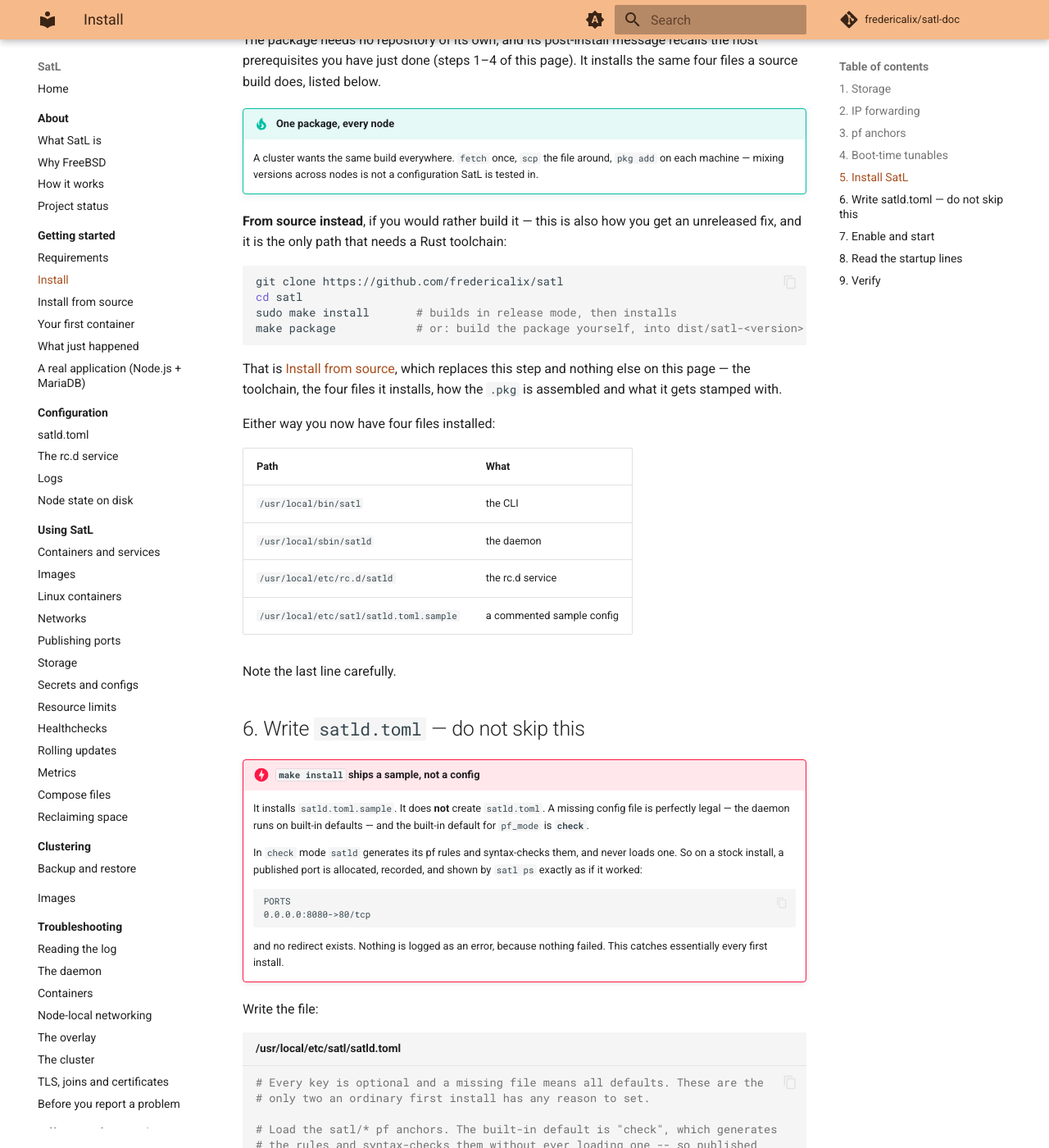
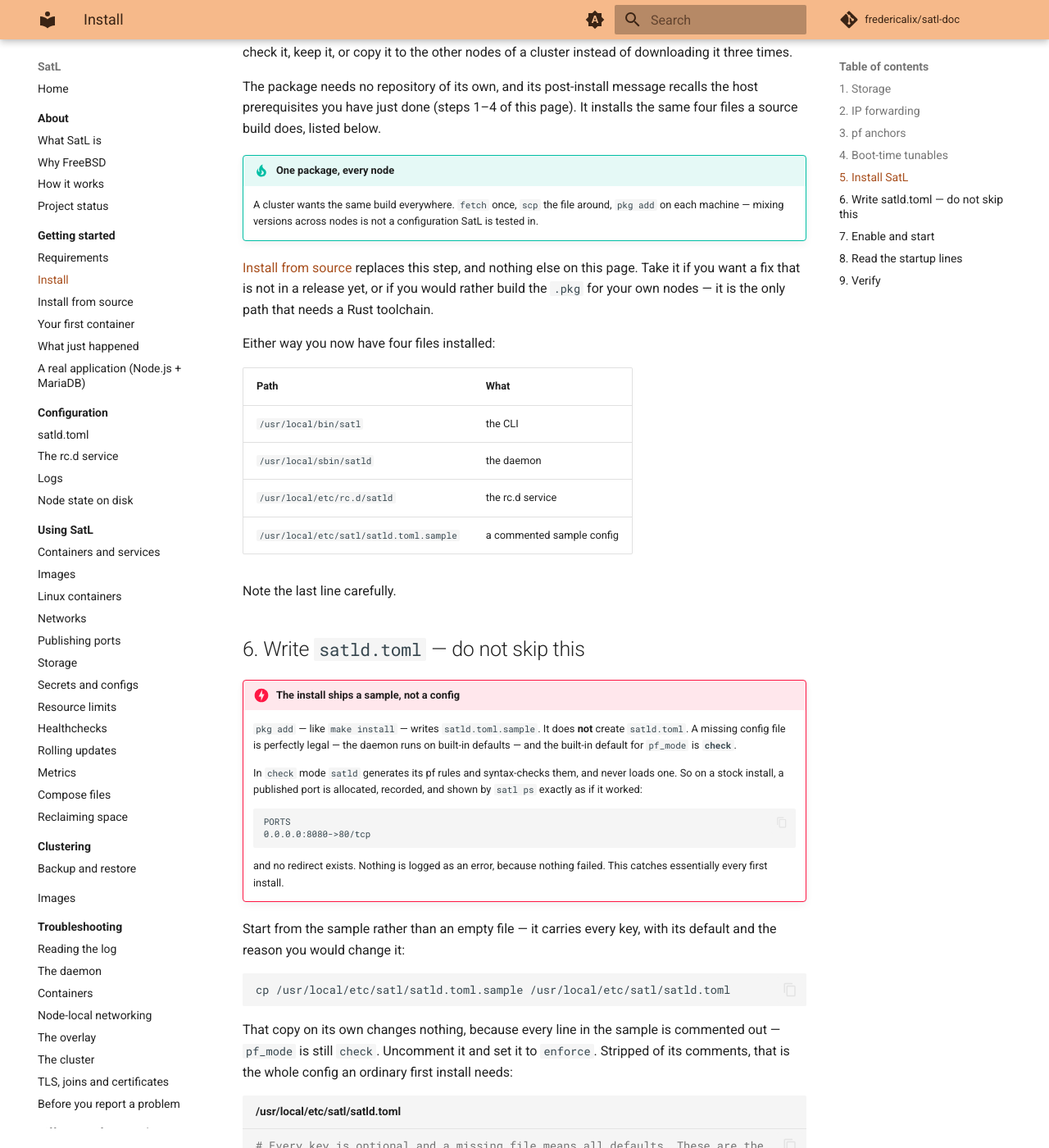
Before and after one commit to fredericalix/satl-doc, an MkDocs documentation site: the page built from docs/start/install.md, in a window 1280 px wide and 1400 px high, scrolled down 1955 px. Shown: the whole window at 82% size. Built offline with MkDocs 1.6.1 and Material for MkDocs 9.7.7, drawn with Linux system fonts in a browser that asks for light colours; comment, search, counter and statistics services are not loaded; some of the changed text lies outside the part shown.

Commit message:
Install: tee(1) instead of >>, and copy the sample into place
Three fixes to the install path, all found by reading it as an operator
who is not root.

`echo 'kern.racct.enable=1' >> /boot/loader.conf` cannot work for anyone
using doas(1) or sudo(8): the shell opens the redirection as the invoking
user, before the privileged command ever runs, so the line fails with
permission denied on a host where every other command on the page
succeeds. Through `tee -a` the privilege sits on the command that writes.
The loader-conf snippet carries the fix and the reason, which covers
Install step 4, Requirements and Resource limits; the same command was
inlined rather than included in three troubleshooting pages, so those are
fixed too.

Step 6 now starts from the shipped sample -- and says what the copy does
not do. Every line in satld.toml.sample is commented out, so a bare `cp`
produces a config byte-identical to the defaults, pf_mode included: the
exact trap the step exists to prevent.

Step 5 no longer repeats the source build. `git clone && make install`
was a second, shorter copy of Install from source; a link replaces it.
That also makes the step-6 admonition title honest -- it said `make
install` on a page whose only install is `pkg add`.

Co-Authored-By: Claude Opus 5 (1M context) <noreply@anthropic.com>

````diff
--- a/docs/snippets/loader-conf.md
+++ b/docs/snippets/loader-conf.md
@@ -1,12 +1,15 @@
 ```sh
 # kern.racct.enable is a boot-time tunable: it cannot be switched on at
 # runtime, and without it `--memory` and `--cpus` are accepted and never
-# enforced. sysrc(8) refuses dotted names, so append the line directly.
-echo 'kern.racct.enable=1' >> /boot/loader.conf
+# enforced. sysrc(8) refuses dotted names, so the line is appended directly --
+# through tee(1) rather than `>>`, because a redirection is opened by your
+# shell, as you, before doas(1) or sudo(8) ever runs. Run as root, or put the
+# privilege on the tee: `echo ... | doas tee -a /boot/loader.conf`.
+echo 'kern.racct.enable=1' | tee -a /boot/loader.conf
 
 # Optional, and only if you will use overlay networks: if_vxlan is not in the
 # GENERIC kernel. satld runs `kldload -n if_vxlan` itself before it creates the
 # first tunnel, so this only moves the failure from the first overlay network
 # to boot time -- which is where you want to find it.
-echo 'if_vxlan_load="YES"' >> /boot/loader.conf
+echo 'if_vxlan_load="YES"' | tee -a /boot/loader.conf
 ```
--- a/docs/start/install.md
+++ b/docs/start/install.md
@@ -71,16 +71,8 @@ It installs the same four files a source build does, listed below.
     A cluster wants the same build everywhere.
     `fetch` once, `scp` the file around, `pkg add` on each machine — mixing versions across nodes is not a configuration SatL is tested in.
 
-**From source instead**, if you would rather build it — this is also how you get an unreleased fix, and it is the only path that needs a Rust toolchain:
-
-```sh
-git clone https://github.com/fredericalix/satl
-cd satl
-sudo make install       # builds in release mode, then installs
-make package            # or: build the package yourself, into dist/satl-<version>.pkg
-```
-
-That is [Install from source](install-from-source.md), which replaces this step and nothing else on this page — the toolchain, the four files it installs, how the `.pkg` is assembled and what it gets stamped with.
+[Install from source](install-from-source.md) replaces this step, and nothing else on this page.
+Take it if you want a fix that is not in a release yet, or if you would rather build the `.pkg` for your own nodes — it is the only path that needs a Rust toolchain.
 
 Either way you now have four files installed:
 
@@ -95,9 +87,9 @@ Note the last line carefully.
 
 ## 6. Write `satld.toml` — do not skip this
 
-!!! danger "`make install` ships a sample, not a config"
+!!! danger "The install ships a sample, not a config"
 
-    It installs `satld.toml.sample`.
+    `pkg add` — like `make install` — writes `satld.toml.sample`.
     It does **not** create `satld.toml`.
     A missing config file is perfectly legal — the daemon runs on built-in defaults — and the built-in default for `pf_mode` is **`check`**.
 
@@ -113,7 +105,15 @@ Note the last line carefully.
     Nothing is logged as an error, because nothing failed.
     This catches essentially every first install.
 
-Write the file:
+Start from the sample rather than an empty file — it carries every key, with its default and the reason you would change it:
+
+```sh
+cp /usr/local/etc/satl/satld.toml.sample /usr/local/etc/satl/satld.toml
+```
+
+That copy on its own changes nothing, because every line in the sample is commented out — `pf_mode` is still `check`.
+Uncomment it and set it to `enforce`.
+Stripped of its comments, that is the whole config an ordinary first install needs:
 
 --8<-- "satld-toml-minimal.md"
 
````
Also changed, not shown: docs/trouble/containers.md (+3 -2 lines), docs/trouble/daemon.md (+2 -1 lines), docs/trouble/overlay.md (+3 -2 lines).
